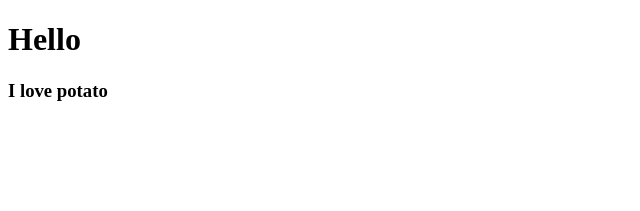
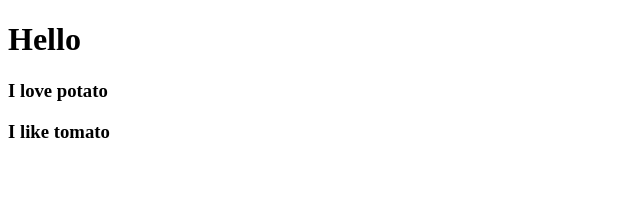
Before and after one commit to NyeongB/movie_app_2022, a React (Create React App) app: page / in a window 1280 px wide. Shown: the top 211 px of the page, without its empty margins (0-640 px from the left). Built offline with nearby package versions, Linux system fonts and the light colour scheme.

Commit message:
내부 컴포넌트

```diff
--- a/src/App.js
+++ b/src/App.js
@@ -1,11 +1,16 @@
 import React from "react";
 import Potato from "./potato";
+
+function Tomato() {
+  return <h3>I like tomato</h3>;
+}
 
 function App() {
   return (
     <div>
       <h1>Hello</h1>
       <Potato></Potato>
+      <Tomato></Tomato>
     </div>
   );
 }
```
